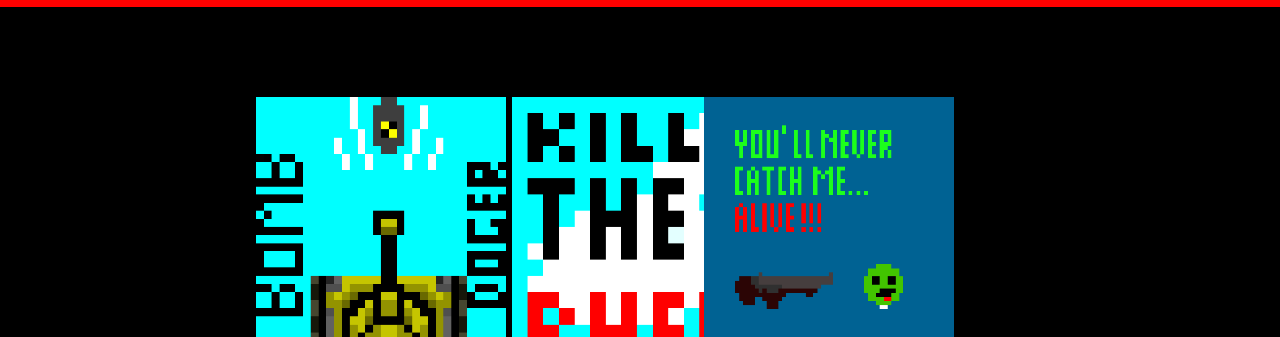
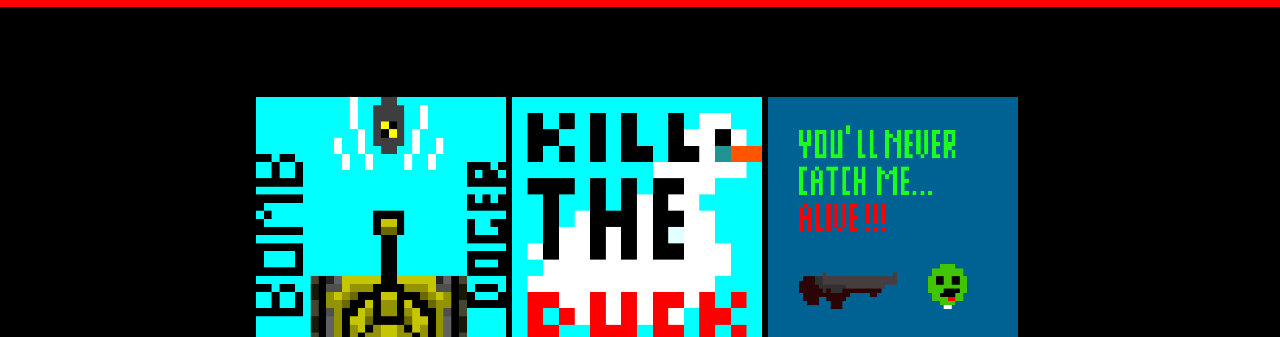
Before and after one commit to thab1gA/FreeWebGames, a plain HTML site: page index.html in a window 1280 px wide. Shown: the part 143-480 px from the top of the page. Drawn offline with Linux system fonts and the light colour scheme.

Commit message:
index.html

```diff
--- a/index.html
+++ b/index.html
@@ -63,7 +63,7 @@
     <div class="img" style="position:absolute; left:40%;">
         <a href="https://thab1ga.github.io/FreeWebGames/cecchino2/index.html"><img src="images\icon2.png" alt="Kill The Duck"></a>
     </div>
-    <div class="img" style="position:absolute; left:55%;">
+    <div class="img" style="position:absolute; left:60%;">
         <a href="https://thab1ga.github.io/FreeWebGames/youllnevercatchmealive/index.html"><img src="images\icon3.png" alt="You'll Never Catch Me Alive"></a>
     </div>
 
```
